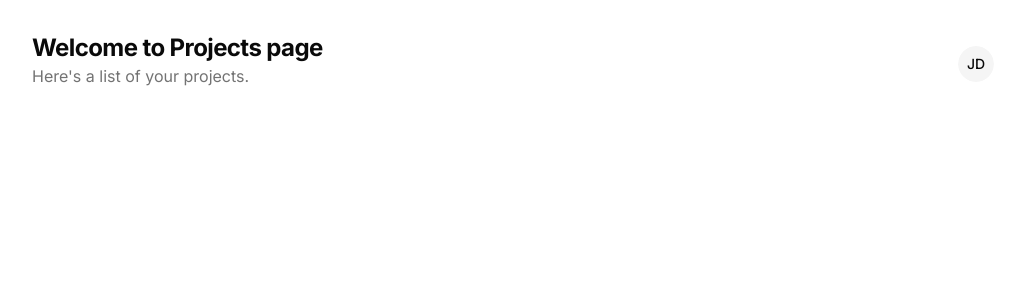
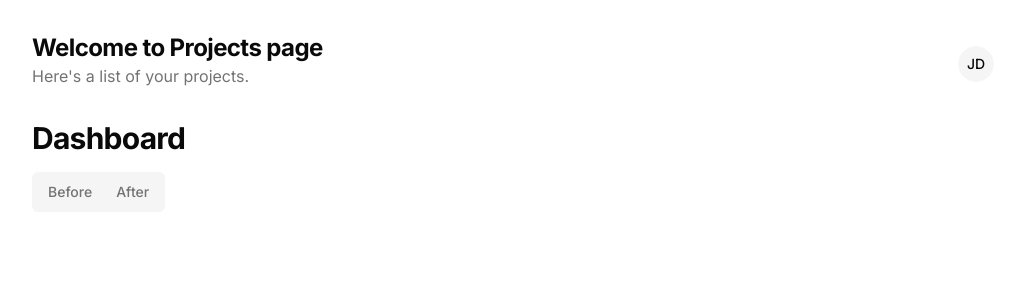
Before and after one commit to WinZ5/prototype-ui, a Next.js app: page /projects in a window 1280 px wide. Shown: the top 300 px of the page, without its empty margins (128-1144 px from the left). Built offline with nearby package versions, Linux system fonts and the light colour scheme.

Commit message:
add dashboard to project page

```diff
--- /dev/null
+++ b/app/components/dashboard.tsx
@@ -0,0 +1,29 @@
+import {
+  Tabs,
+  TabsList,
+  TabsTrigger,
+  TabsContent
+} from "@/components/ui/tabs";
+
+export function Dashboard(props: { className?: string }) {
+  return (
+    <div className={props.className}>
+      <Tabs defaultValue="overview" className="space-y-4">
+        <TabsList>
+          <TabsTrigger value="before">
+            Before
+          </TabsTrigger>
+          <TabsTrigger value="after">
+            After
+          </TabsTrigger>
+        </TabsList>
+        <TabsContent value="before" className="space-y-4">
+          <p>Before Control</p>
+        </TabsContent>
+        <TabsContent value="after" className="space-y-4">
+          <p>After Control</p>
+        </TabsContent>
+      </Tabs>
+    </div>
+  )
+}
--- a/app/projects/page.tsx
+++ b/app/projects/page.tsx
@@ -1,4 +1,5 @@
 import { UserProfile } from "../components/userprofile";
+import { Dashboard } from "../components/dashboard";
 import { Metadata } from "next";
 
 export const metadata: Metadata = {
@@ -19,6 +20,12 @@
         </div>
         <UserProfile className="flex items-center space-x-2" />
       </div>
+      <div className="flex-1 space-y-4">
+        <h2 className="text-3xl font-bold tracking-tight">
+          Dashboard
+        </h2>
+        <Dashboard />
+      </div>
     </div>
   )
 }
--- /dev/null
+++ b/components/ui/tabs.tsx
@@ -0,0 +1,55 @@
+"use client"
+
+import * as React from "react"
+import * as TabsPrimitive from "@radix-ui/react-tabs"
+
+import { cn } from "@/lib/utils"
+
+const Tabs = TabsPrimitive.Root
+
+const TabsList = React.forwardRef<
+  React.ElementRef<typeof TabsPrimitive.List>,
+  React.ComponentPropsWithoutRef<typeof TabsPrimitive.List>
+>(({ className, ...props }, ref) => (
+  <TabsPrimitive.List
+    ref={ref}
+    className={cn(
+      "inline-flex h-10 items-center justify-center rounded-md bg-muted p-1 text-muted-foreground",
+      className
+    )}
+    {...props}
+  />
+))
+TabsList.displayName = TabsPrimitive.List.displayName
+
+const TabsTrigger = React.forwardRef<
+  React.ElementRef<typeof TabsPrimitive.Trigger>,
+  React.ComponentPropsWithoutRef<typeof TabsPrimitive.Trigger>
+>(({ className, ...props }, ref) => (
+  <TabsPrimitive.Trigger
+    ref={ref}
+    className={cn(
+      "inline-flex items-center justify-center whitespace-nowrap rounded-sm px-3 py-1.5 text-sm font-medium ring-offset-background transition-all focus-visible:outline-none focus-visible:ring-2 focus-visible:ring-ring focus-visible:ring-offset-2 disabled:pointer-events-none disabled:opacity-50 data-[state=active]:bg-background data-[state=active]:text-foreground data-[state=active]:shadow-sm",
+      className
+    )}
+    {...props}
+  />
+))
+TabsTrigger.displayName = TabsPrimitive.Trigger.displayName
+
+const TabsContent = React.forwardRef<
+  React.ElementRef<typeof TabsPrimitive.Content>,
+  React.ComponentPropsWithoutRef<typeof TabsPrimitive.Content>
+>(({ className, ...props }, ref) => (
+  <TabsPrimitive.Content
+    ref={ref}
+    className={cn(
+      "mt-2 ring-offset-background focus-visible:outline-none focus-visible:ring-2 focus-visible:ring-ring focus-visible:ring-offset-2",
+      className
+    )}
+    {...props}
+  />
+))
+TabsContent.displayName = TabsPrimitive.Content.displayName
+
+export { Tabs, TabsList, TabsTrigger, TabsContent }
--- a/package.json
+++ b/package.json
@@ -14,6 +14,7 @@
     "@radix-ui/react-dropdown-menu": "^2.0.6",
     "@radix-ui/react-label": "^2.0.2",
     "@radix-ui/react-slot": "^1.0.2",
+    "@radix-ui/react-tabs": "^1.0.4",
     "class-variance-authority": "^0.7.0",
     "clsx": "^2.0.0",
     "lucide-react": "^0.294.0",
```
Also changed, not shown: 1 other file (tests, documents, lock files or other folders).
